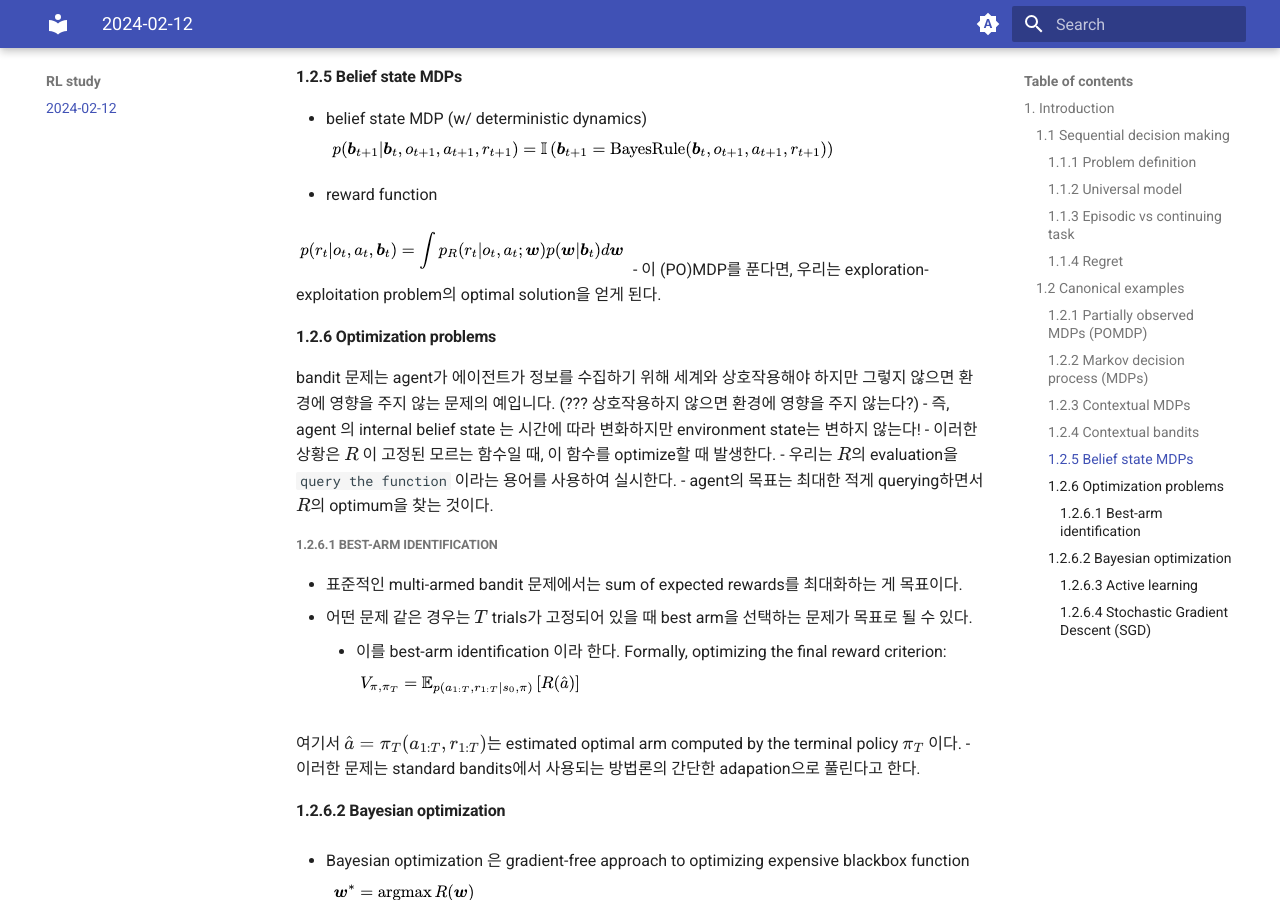
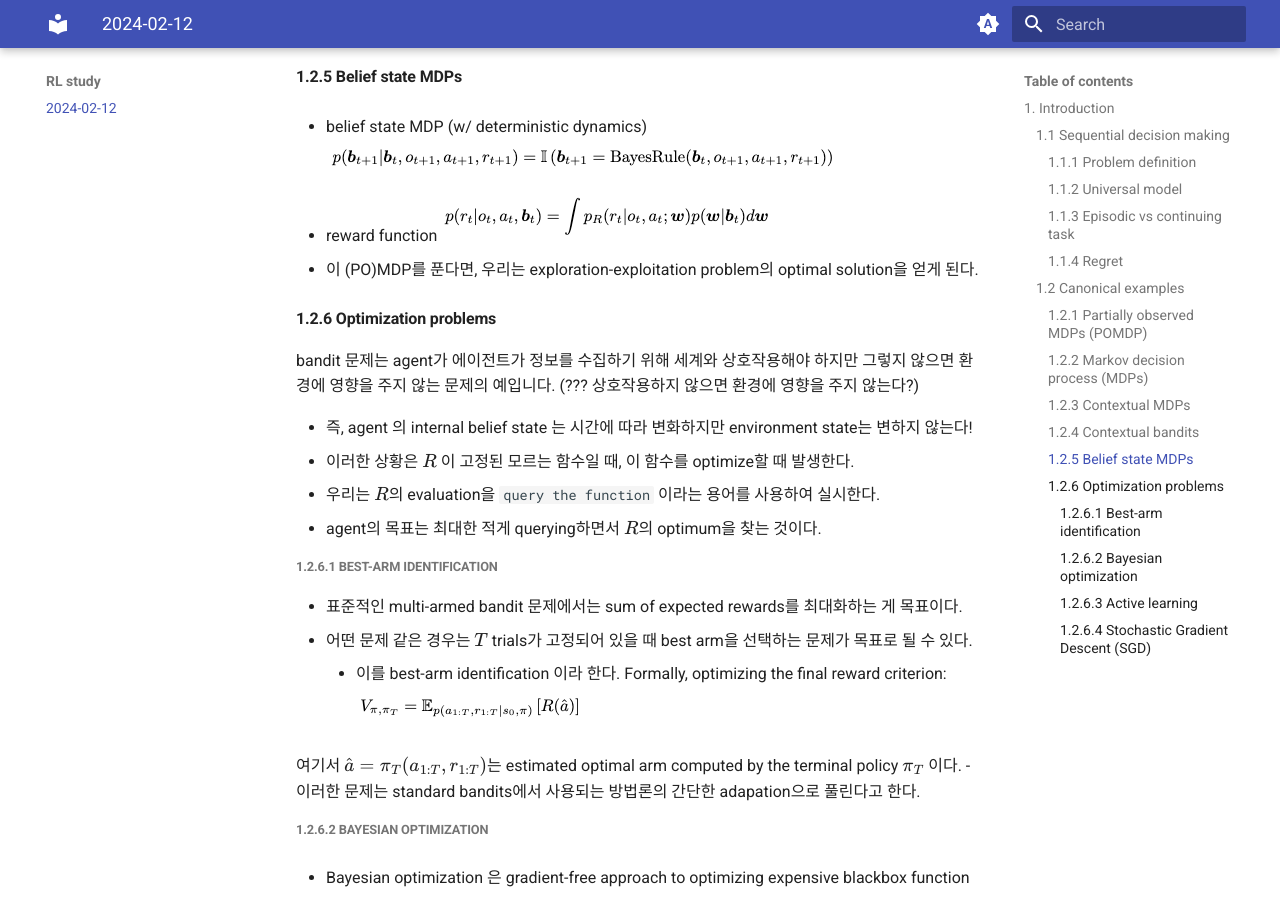
Before and after one commit to wise-hyunsoo/wise-hyunsoo.github.io, an MkDocs documentation site: the page built from docs/RL study/2024-02-12.md, in a window 1280 px wide and 900 px high, scrolled down 5110 px. Built offline with MkDocs 1.6.1 and Material for MkDocs 9.7.7, drawn with Linux system fonts in a browser that asks for light colours.

Commit message:
vault backup: 2025-02-13 10:08:47

```diff
--- a/docs/RL study/2024-02-12.md
+++ b/docs/RL study/2024-02-12.md
@@ -114,13 +114,15 @@ $$
 #### 1.2.5 Belief state MDPs
 - belief state MDP (w/ deterministic dynamics)
 ![Pasted image 20250212204451.png](attachments/Pasted%20image%2020250212204451.png)
+
 - reward function
+![Pasted image 20250212204534.png](attachments/Pasted%20image%2020250212204534.png)
 
-![Pasted image 20250212204534.png](attachments/Pasted%20image%2020250212204534.png)
 - 이 (PO)MDP를 푼다면, 우리는 exploration-exploitation problem의 optimal solution을 얻게 된다.
 
 #### 1.2.6 Optimization problems
  bandit 문제는 agent가 에이전트가 정보를 수집하기 위해 세계와 상호작용해야 하지만 그렇지 않으면 환경에 영향을 주지 않는 문제의 예입니다. (??? 상호작용하지 않으면 환경에 영향을 주지 않는다?)
+
 - 즉, agent 의 internal belief state 는 시간에 따라 변화하지만 environment state는 변하지 않는다!
 - 이러한 상황은 $R$ 이 고정된 모르는 함수일 때, 이 함수를 optimize할 때 발생한다.
 - 우리는 $R$의 evaluation을 `query the function` 이라는 용어를 사용하여 실시한다.
@@ -135,7 +137,7 @@ $$
 여기서 $\hat{a}=\pi_T (a_{1:T}, r_{1:T})$는 estimated optimal arm computed by the terminal policy $\pi_T$ 이다.
 - 이러한 문제는 standard bandits에서 사용되는 방법론의 간단한 adapation으로 풀린다고 한다.
 
-#### 1.2.6.2 Bayesian optimization
+##### 1.2.6.2 Bayesian optimization
 - Bayesian optimization 은 gradient-free approach to optimizing expensive blackbox function
 ![Pasted image 20250212200830.png](attachments/Pasted%20image%2020250212200830.png)
 
```
